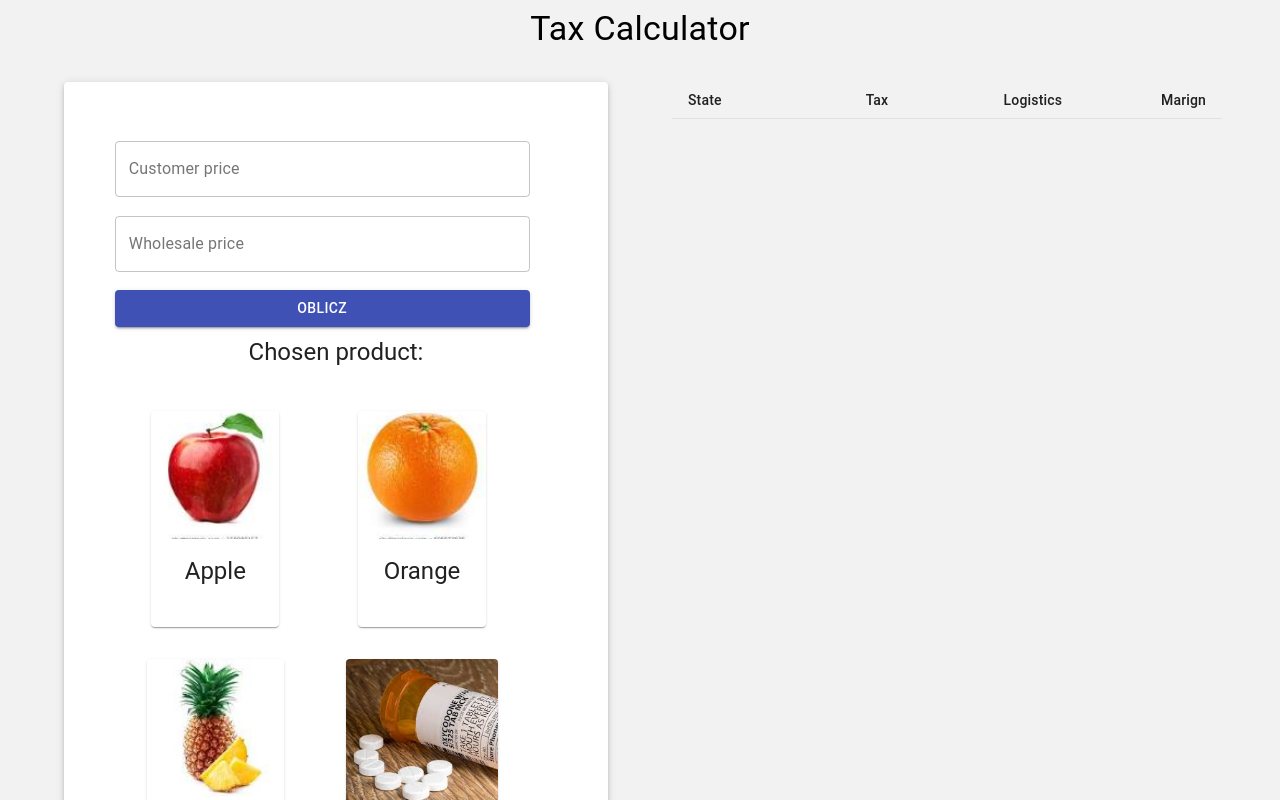
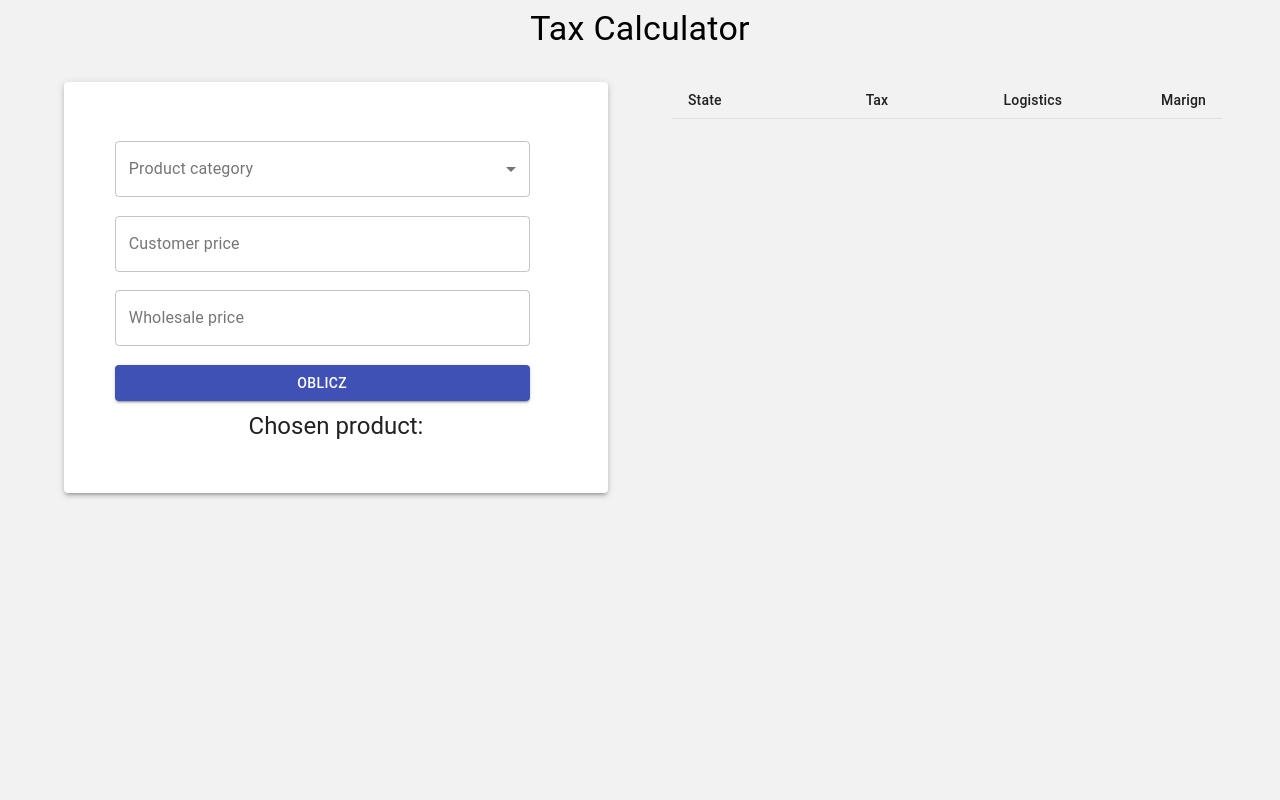
Before and after one commit to tobiaszkubiak31/ZPI_2020_BornedInKwarantannaClone, a React (Create React App) app: page / in a window 1280 px wide. Shown: the top 800 px of the page. Built offline with nearby package versions, Linux system fonts and the light colour scheme.

Commit message:
filterProducts added

```diff
--- a/src/components/PrototypeComponenet.js
+++ b/src/components/PrototypeComponenet.js
@@ -8,6 +8,7 @@ import FormControl from "@material-ui/core/FormControl";
 import Grid from "@material-ui/core/Grid";
 import Paper from "@material-ui/core/Paper";
 import Table from "@material-ui/core/Table";
+import Select from "@material-ui/core/Select";
 import TableBody from "@material-ui/core/TableBody";
 import TableCell from "@material-ui/core/TableCell";
 import TableHead from "@material-ui/core/TableHead";
@@ -19,7 +20,9 @@ import { getAllStates, getAllProducts } from "../utils/service.js";
 import Card from "@material-ui/core/Card";
 import CardActions from "@material-ui/core/CardActions";
 import CardContent from "@material-ui/core/CardContent";
+import InputLabel from "@material-ui/core/InputLabel";
 import CardMedia from "@material-ui/core/CardMedia";
+import MenuItem from "@material-ui/core/MenuItem";
 
 const styles = (theme) => ({
   grid: {
@@ -28,6 +31,14 @@ const styles = (theme) => ({
   gridElement: {
     margin: "2%",
     width: "90%",
+  },
+  selectCategory: {
+    margin: "2%",
+    width: "90%",
+    'text-align': 'left',
+  },
+  selectLabel: {
+    margin: "2%",
   },
   paper: {
     padding: theme.spacing(5, 2, 2, 2),
@@ -56,6 +67,7 @@ const styles = (theme) => ({
 class PrototypeComponent extends React.Component {
   state = {
     chosenProduct: "",
+    chosenCategory: "",
     customerPrice: 0.0,
     wholesalePrice: "",
     margin: 0.0,
@@ -63,6 +75,7 @@ class PrototypeComponent extends React.Component {
     answers: [],
     states: [],
     products: [],
+    filteredProducts: [],
   };
 
   componentWillMount() {
@@ -90,11 +103,29 @@ class PrototypeComponent extends React.Component {
     this.setState({ wholesalePrice: e.target.value });
   };
 
+  onChangeChosenCategory = (e) => {
+    this.setState({ chosenCategory: e.target.value }, function () {
+      this.filterProducts()
+    });
+  }
+
   onChangeChosenProduct = (newValue) => {
     this.setState({ chosenProduct: newValue }, function () {
       this.setDefaultWholeSalePrice();
     });
   };
+
+  filterProducts = () => {
+    let productsList = []
+    for (let product of this.state.products) {
+      if (product.category === this.state.chosenCategory) {
+        productsList.push(product)
+      }
+    }
+    this.setState({
+      filteredProducts: productsList
+    })
+  }
 
   setDefaultWholeSalePrice = () => {
     let currentProduct = this.findProductByName(this.state.chosenProduct);
@@ -191,6 +222,24 @@ class PrototypeComponent extends React.Component {
                     variant="outlined"
                     className={classes.gridElement}
                   >
+                    <InputLabel className={classes.selectLabel}  id="product-category-select-label">Product category</InputLabel>
+                    <Select
+                      className={classes.selectCategory}
+                      variant="outlined"
+                      label="Product category"
+                      name="chosenProductInput"
+                      labelId="product-category-select-label"
+                      value={this.state.chosenCategory}
+                      onChange={this.onChangeChosenCategory}
+                    >
+                      <MenuItem value={"groceries"}>Groceries</MenuItem>
+                      <MenuItem value={"preparedFood"}>Prepared Food</MenuItem>
+                      <MenuItem value={"prescriptionDrug"}>Prescription Drug</MenuItem>
+                      <MenuItem value={"nonPrescriptionDrug"}>Non Prescription Drug</MenuItem>
+                      <MenuItem value={"clothing"}>Clothing</MenuItem>
+                      <MenuItem value={"intangibles"}>Intangibles</MenuItem>
+                    </Select>
+
                     <TextField
                       className={classes.gridElement}
                       data-testid="after-taxes-input"
@@ -234,7 +283,7 @@ class PrototypeComponent extends React.Component {
                   </FormControl>
                   <Container maxWidth="md">
                     <Grid className={classes.cardContainer} container spacing={4}>
-                      {this.state.products.map((item) => (
+                      {this.state.filteredProducts.map((item) => (
                         <Grid item key={item.product} xs={12} sm={6} md={5}>
                           <ButtonBase
                             className={classes.buttonBase}
```
